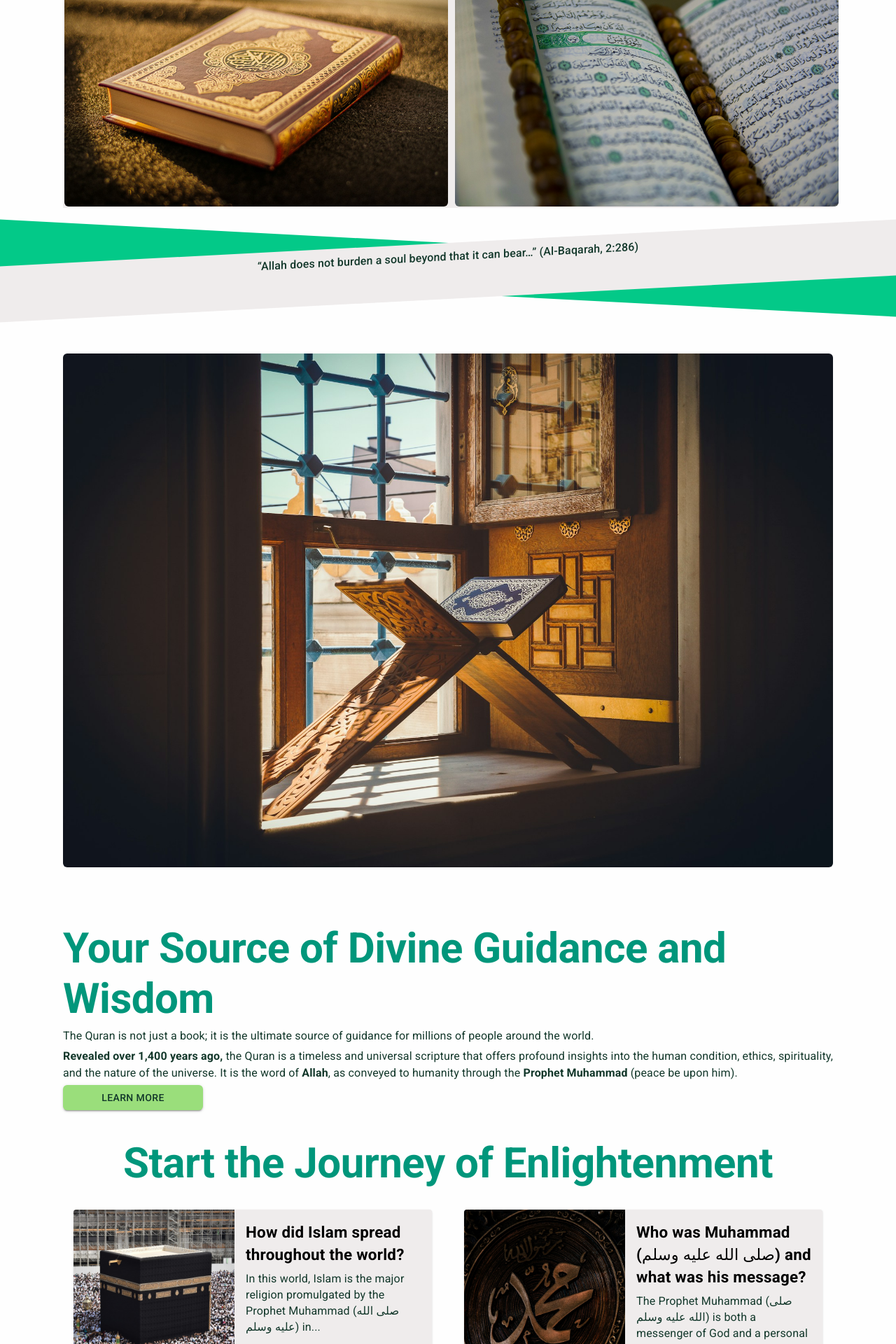
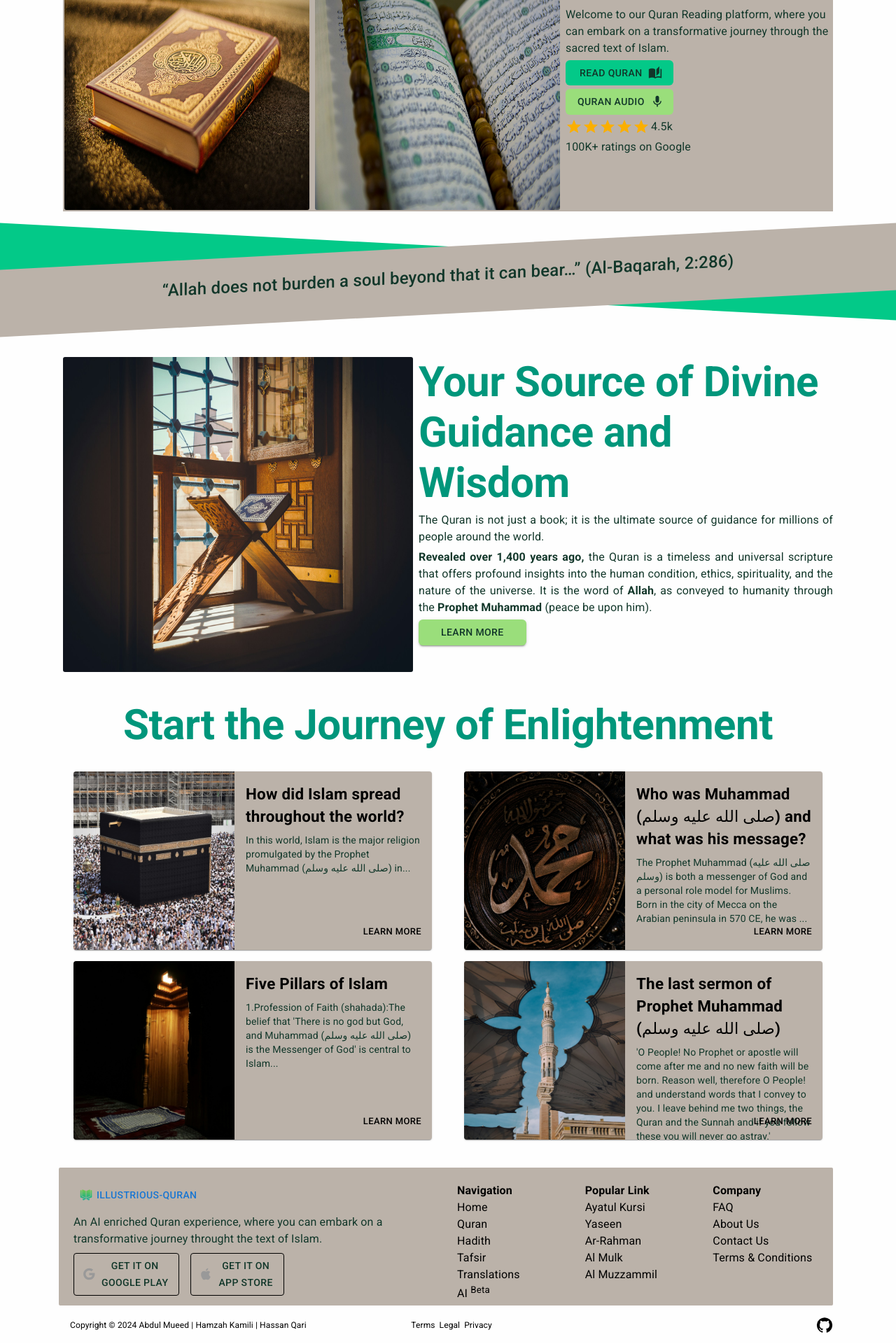
Before and after one commit to Ab-Mueed/illustrious-Quran-WebApp, a React (Vite) app: page / in a window 1280 px wide. Shown: the part 380-2300 px from the top of the page at 70% size. Built offline with nearby package versions, Linux system fonts and the light colour scheme.

Commit message:
Added Responsiveness for Desktop Resolution

```diff
--- a/src/components/Footer/Footer.jsx
+++ b/src/components/Footer/Footer.jsx
@@ -21,7 +21,7 @@ export default function Footer() {
         // p={5}
       >
         {/* Grid-1 */}
-        <GridItem item xs={12} >
+        <GridItem item xs={12} md={6} >
           <Button
             variant="text"
             className="remove-focus-outline"
@@ -62,7 +62,7 @@ export default function Footer() {
           </Stack>
         </GridItem>
         {/* Grid-2 */}
-        <GridItem item xs={12}>
+        <GridItem item xs={12} md={2}>
           <Stack>
             <CustomTypography variant="body1" sx={{ fontWeight: "bold" }}>
               Navigation
@@ -78,7 +78,7 @@ export default function Footer() {
           </Stack>
         </GridItem>
         {/* Grid-3 */}
-        <GridItem item xs={12} sx={{ color: themeMode.footerTextColor }}>
+        <GridItem item xs={12} md={2} sx={{ color: themeMode.footerTextColor }}>
           <Stack>
             <CustomTypography variant="body1" sx={{ fontWeight: "bold" }}>
               Popular Link
@@ -91,7 +91,7 @@ export default function Footer() {
           </Stack>
         </GridItem>
         {/* Grid-4 */}
-        <GridItem item xs={12} sx={{ color: themeMode.footerTextColor }}>
+        <GridItem item xs={12} md={2} sx={{ color: themeMode.footerTextColor }}>
           <Stack>
             <CustomTypography variant="body1" sx={{ fontWeight: "bold" }}>
               Company
--- a/src/components/Footer/footer.style.js
+++ b/src/components/Footer/footer.style.js
@@ -19,14 +19,14 @@ export const GridContainer = styled(Grid)(({ theme }) => ({
     backgroundColor: themeMode.footerBgColor, borderRadius: 2,
     [theme.breakpoints.down("sm")]: {},
     [theme.breakpoints.up("sm")]: {},
-    [theme.breakpoints.up("md")]: {},
+    [theme.breakpoints.up("md")]: {padding:5},
     [theme.breakpoints.up("lg")]: {},
   }));
 
   export const GridItem = styled(Grid)(({ theme }) => ({
     [theme.breakpoints.down("sm")]: {},
     [theme.breakpoints.up("sm")]: {},
-    [theme.breakpoints.up("md")]: {},
+    [theme.breakpoints.up("md")]: {paddingLeft:5, paddingRight:5},
     [theme.breakpoints.down("lg")]: {},
   }));
 
@@ -68,7 +68,7 @@ export const SecondGridContainer = styled(Grid)(({ theme }) => ({
     color: themeMode.copyRightTextColor,
     [theme.breakpoints.down("sm")]: {fontSize:'0.5rem'},
     [theme.breakpoints.up("sm")]: {},
-    [theme.breakpoints.up("md")]: {},
+    [theme.breakpoints.up("md")]: {fontSize:12},
     [theme.breakpoints.down("lg")]: {},
   }));
 
@@ -78,7 +78,7 @@ export const SecondGridContainer = styled(Grid)(({ theme }) => ({
     color: themeMode.copyRightTextColor,
     [theme.breakpoints.down("sm")]: {gap:8},
     [theme.breakpoints.up("sm")]: {},
-    [theme.breakpoints.up("md")]: {},
+    [theme.breakpoints.up("md")]: {gap:6},
     [theme.breakpoints.down("lg")]: {},
   }));
 
--- a/src/components/HomeComponents/Cards/cards.style.js
+++ b/src/components/HomeComponents/Cards/cards.style.js
@@ -14,7 +14,7 @@ export const Root = styled(Box)(({ theme }) => ({
 export const GridContainer = styled(Grid)(({ theme }) => ({
   [theme.breakpoints.down("sm")]: {},
   [theme.breakpoints.up("sm")]: {},
-  [theme.breakpoints.up("md")]: {},
+  [theme.breakpoints.up("md")]: {spacing:3},
   [theme.breakpoints.up("lg")]: {},
 }));
 
@@ -35,7 +35,7 @@ export const CustomCard = styled(Card)(({ theme }) => ({
   [theme.breakpoints.up("sm")]: {maxWidth:'60vw'},
   [theme.breakpoints.up("md")]: {},
   [theme.breakpoints.up("lg")]: {maxWidth:'40vw'},
-  [theme.breakpoints.up("xl")]: {maxWidth:'40vw'},
+  [theme.breakpoints.up("xl")]: {},
 }));
 
 export const CustomCardMedia = styled(CardMedia)(({ theme }) => ({
@@ -56,7 +56,7 @@ export const CustomCardMedia = styled(CardMedia)(({ theme }) => ({
   export const CustomDescriptionTypography = styled(Typography)(({ theme }) => ({
     color:themeMode.paraColor,
     [theme.breakpoints.down("sm")]: {fontSize:'0.8rem'},
-    [theme.breakpoints.up("sm")]: {fontSize:'1rem'},
+    [theme.breakpoints.up("sm")]: {},
     [theme.breakpoints.up("md")]: {},
     [theme.breakpoints.up("lg")]: {},
   }));
--- a/src/components/HomeComponents/Heading/heading.style.js
+++ b/src/components/HomeComponents/Heading/heading.style.js
@@ -11,7 +11,6 @@ export const Root = styled(Box)(({ theme }) => ({
 
 export const CustomTypography = styled(Typography)(({ theme }) => ({
     color: themeMode.headingColor,
-
     fontWeight: "bold",
     [theme.breakpoints.down("sm")]: {fontSize:'2rem', paddingLeft:10},
     [theme.breakpoints.up("sm")]: {},
--- a/src/components/HomeComponents/HeroSection/HeroSection.jsx
+++ b/src/components/HomeComponents/HeroSection/HeroSection.jsx
@@ -7,8 +7,8 @@ import {
   CustomParagraph,
   FirstBox,
   FirstButton,
-  Root
-} from "./heroSection.style";
+  Root,
+} from "./heroSection.style.js";
 
 export default function HeroSection() {
   return (
@@ -17,9 +17,8 @@ export default function HeroSection() {
       display: "flex",
       justifyContent: "space-between",
       marginTop: 25,
-      gap: 10,
+      gap: 1,
       marginBottom: 5,
-      flexWrap:'wrap',
       paddingTop:1,
     }}>
       <FirstImageBox component="img" sx={{}} alt="Quran Image" src={Quran3} />
--- a/src/components/HomeComponents/HeroSection/heroSection.style.js
+++ b/src/components/HomeComponents/HeroSection/heroSection.style.js
@@ -3,7 +3,14 @@ import { styled } from "@mui/material/styles";
 import {themeMode} from '../../../pages/Root.jsx';
 
 export const Root = styled(Box)(({ theme }) => ({
-  [theme.breakpoints.down("sm")]: {},
+  // backgroundColor:'red',
+      display: "flex",
+      justifyContent: "space-between",
+      marginTop: 25,
+      gap: 10,
+      marginBottom: 5,
+      paddingTop:1,
+  [theme.breakpoints.down("sm")]: {flexWrap:'wrap',},
   [theme.breakpoints.up("sm")]: {},
   [theme.breakpoints.up("md")]: {},
   [theme.breakpoints.up("lg")]: {},
@@ -11,14 +18,13 @@ export const Root = styled(Box)(({ theme }) => ({
 
 export const FirstImageBox = styled(Box)(({ theme }) => ({
     borderRadius: 6,
-    width: "100%",
     [theme.breakpoints.down("sm")]: {
       width: "95%",
       height: "50vh",
       margin: "auto",
     },
     [theme.breakpoints.up("sm")]: {},
-    [theme.breakpoints.up("md")]: {},
+    [theme.breakpoints.up("md")]: {borderRadius:3, height:450, width:500},
     [theme.breakpoints.up("lg")]: {},
   }));
 
@@ -32,9 +38,10 @@ export const FirstImageBox = styled(Box)(({ theme }) => ({
 
   export const FirstBox = styled(Box)(({ theme }) => ({
     display: "flex", flexDirection: "column", gap: 5,
+    // backgroundColor:'green',
     [theme.breakpoints.down("sm")]: {paddingLeft:10, paddingRight:10},
     [theme.breakpoints.up("sm")]: {},
-    [theme.breakpoints.down("md")]: {},
+    [theme.breakpoints.down("md")]: {gap:2},
     [theme.breakpoints.up("lg")]: {},
   }));
 
@@ -48,11 +55,10 @@ export const FirstImageBox = styled(Box)(({ theme }) => ({
 
   export const FirstButton = styled(Button)(({ theme }) => ({
     borderRadius: 6,
-    width: 200,
     background: themeMode.buttonBgColor2,
     color: themeMode.buttonTextColor1,
     [theme.breakpoints.down("sm")]: { width: "45vw"},
     [theme.breakpoints.up("sm")]: {},
-    [theme.breakpoints.up("md")]: {},
+    [theme.breakpoints.up("md")]: {width: "12vw"},
     [theme.breakpoints.up("lg")]: {},
   }));
--- a/src/components/HomeComponents/IntroSection/IntroSection.jsx
+++ b/src/components/HomeComponents/IntroSection/IntroSection.jsx
@@ -4,6 +4,7 @@ import { Button } from "@mui/material";
 import Rating from "@mui/material/Rating";
 import AutoStoriesIcon from "@mui/icons-material/AutoStories";
 import MicIcon from "@mui/icons-material/Mic";
+import { Link } from "react-router-dom";
 import Quran from "../../../assets/Quran.jpg";
 import Quran2 from "../../../assets/Quran2.jpg";
 import {themeMode} from '../../../pages/Root.jsx';
@@ -26,11 +27,12 @@ export default function IntroSection() {
         alt="Quran Image"
         src={Quran2}
       />
-      {/* <FirstBox>
+      <FirstBox>
         <Typography variant="body1" sx={{ color: themeMode.paraColor  }}>
           Welcome to our Quran Reading platform, where you can embark on a
           transformative journey through the sacred text of Islam.
         </Typography>
+        <Link to="/Quran">
         <FirstButton
           variant="contained"
           disableElevation
@@ -39,6 +41,7 @@ export default function IntroSection() {
         >
           Read Quran
         </FirstButton>
+        </Link>
         <SecondButton
           variant="contained"
           disableElevation
@@ -55,7 +58,7 @@ export default function IntroSection() {
         <Typography variant="body1" sx={{ color: themeMode.paraColor }}>
           100K+ ratings on Google
         </Typography>
-      </FirstBox> */}
+      </FirstBox>
     </Root>
   );
 }
--- a/src/components/HomeComponents/IntroSection/introsection.style.js
+++ b/src/components/HomeComponents/IntroSection/introsection.style.js
@@ -11,7 +11,7 @@ export const Root = styled(Box)(({ theme }) => ({
   padding: 2,
   [theme.breakpoints.down("sm")]: {flexWrap: "wrap",},
   [theme.breakpoints.up("sm")]: {},
-  [theme.breakpoints.up("md")]: {},
+  [theme.breakpoints.up("md")]: {gap:8},
   [theme.breakpoints.up("lg")]: {},
 }));
 
@@ -24,7 +24,7 @@ export const FirstImageBox = styled(Box)(({ theme }) => ({
     margin: "auto",
   },
   [theme.breakpoints.up("sm")]: {},
-  [theme.breakpoints.up("md")]: {},
+  [theme.breakpoints.up("md")]: {borderRadius:3, height:370, width:350},
   [theme.breakpoints.up("lg")]: {},
 }));
 
@@ -33,7 +33,7 @@ export const SecondImageBox = styled(Box)(({ theme }) => ({
   width: "50%",
   [theme.breakpoints.down("sm")]: { display: "none" },
   [theme.breakpoints.up("sm")]: {},
-  [theme.breakpoints.up("md")]: {},
+  [theme.breakpoints.up("md")]: {borderRadius:3, height:370, width:350},
   [theme.breakpoints.up("lg")]: {},
 }));
 
@@ -43,7 +43,7 @@ export const FirstBox = styled(Box)(({ theme }) => ({
   gap: 5,
   [theme.breakpoints.down("sm")]: { padding: 10},
   [theme.breakpoints.up("sm")]: {},
-  [theme.breakpoints.up("md")]: {},
+  [theme.breakpoints.up("md")]: {gap:5},
   [theme.breakpoints.up("lg")]: {},
 }));
 
@@ -53,7 +53,7 @@ export const FirstButton = styled(Button)(({ theme }) => ({
   color: themeMode.buttonTextColor1,
   [theme.breakpoints.down("sm")]: { width: "45vw" },
   [theme.breakpoints.up("sm")]: {},
-  [theme.breakpoints.up("md")]: {},
+  [theme.breakpoints.up("md")]: {width:'12vw'},
   [theme.breakpoints.up("lg")]: {},
 }));
 
@@ -63,6 +63,6 @@ export const SecondButton = styled(Button)(({ theme }) => ({
   color: themeMode.buttonTextColor2,
   [theme.breakpoints.down("sm")]: { width: "45vw" },
   [theme.breakpoints.up("sm")]: {},
-  [theme.breakpoints.up("md")]: {},
+  [theme.breakpoints.up("md")]: {width:'12vw'},
   [theme.breakpoints.up("lg")]: {},
 }));
--- a/src/components/HomeComponents/SlantedDiv/SlantedDiv.jsx
+++ b/src/components/HomeComponents/SlantedDiv/SlantedDiv.jsx
@@ -9,7 +9,7 @@ export default function SlantedDiv() {
           className="first-slant"
           sx={{ backgroundColor: themeMode.firstSlantColor }}
         ></FirstSlant>
-        <SecondSlant className="second-slant" pt={1}>
+        <SecondSlant className="second-slant" pt={3}>
           <CustomTypography variant="body1">
             “Allah does not burden a soul beyond that it can bear…” (Al-Baqarah,
             2:286)
--- a/src/components/HomeComponents/SlantedDiv/slantedDiv.style.js
+++ b/src/components/HomeComponents/SlantedDiv/slantedDiv.style.js
@@ -32,6 +32,6 @@ export const CustomTypography = styled(Typography)(({ theme }) => ({
     color: themeMode.slantTextColor, fontWeight: 500, textAlign: "center",
     [theme.breakpoints.down("sm")]: {fontSize:'1rem'},
     [theme.breakpoints.up("sm")]: {},
-    [theme.breakpoints.up("md")]: {},
+    [theme.breakpoints.up("md")]: {fontSize:'1.5rem'},
     [theme.breakpoints.up("lg")]: {},
   }));
--- a/src/util/themeScheme.js
+++ b/src/util/themeScheme.js
@@ -3,19 +3,19 @@ export const lightMode = {
   bodyColor: "#fefefe",
   navBarTextColor: "#12372A",
   headingColor: "#00967b",
-  introBgColor: "#EFECEC",
+  introBgColor: "#bbb2a9",
   paraColor: "#12372A",
   buttonBgColor1: "#03C988",
   buttonBgColor2: "#9ADE7B",
   buttonTextColor1: "#12372A",
   buttonTextColor2: "#12372A",
   firstSlantColor: "#03C988",
-  secondSlantColor: "#EFECEC",
+  secondSlantColor: "#bbb2a9",
   slantTextColor: "#12372A",
-  cardsBgColor: "#EFECEC",
+  cardsBgColor: "#bbb2a9",
   cardsTitleColor: "#000",
   cardsButtonColor: "black",
-  footerBgColor: "#EFECEC",
+  footerBgColor: "#bbb2a9",
   footerTextColor: "#12372A",
   copyRightTextColor: "black",
   githubIconColor: "black",
```
Also changed, not shown: src/components/QuranComponents/DisplayQuranSection/DisplayQuranSection.jsx (+23 -7 lines).
